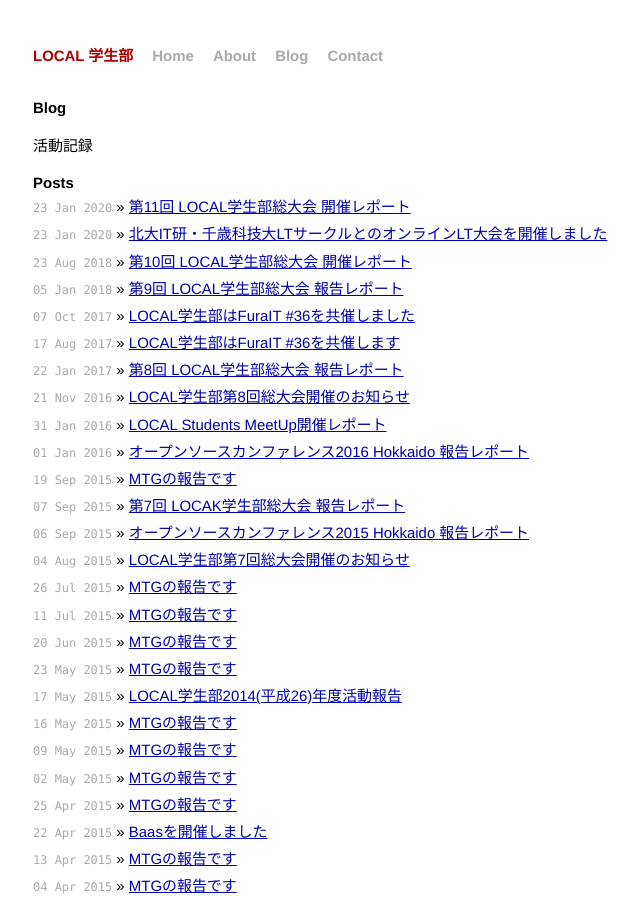
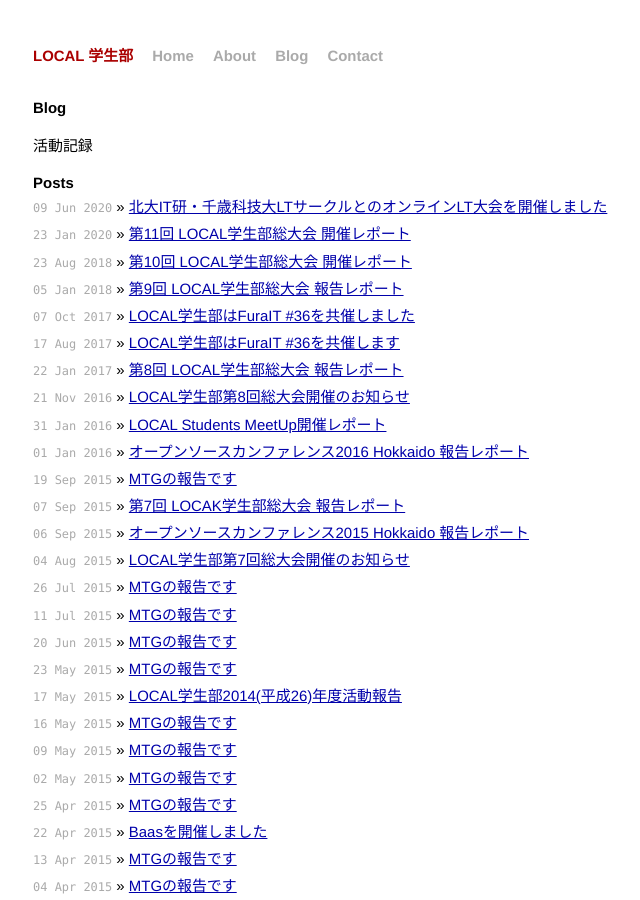
Before and after one commit to local-students/local-students.github.io, a Jekyll site: the page built from blog.html, in a window 1280 px wide and 900 px high. Shown: the whole window, without its empty margins (293-933 px from the left). Built offline with Jekyll 4.4.1, drawn with Linux system fonts in a browser that asks for light colours; comment, search, counter and statistics services are not loaded.

Commit message:
Update and rename 2020-01-21-lhc-lt.md to 2020-06-09-lhc-lt.md

```diff
--- a/_posts/2020-01-21-lhc-lt.md
+++ b/_posts/2020-06-09-lhc-lt.md
@@ -1,7 +1,7 @@
 ---
 layout: post
 title:  "北大IT研・千歳科技大LTサークルとのオンラインLT大会を開催しました"
-date:   2020-01-23 00:00:00
+date:   2020-06-09 00:00:00
 categories: EVENT
 ---
 
@@ -14,7 +14,7 @@
 Clusterでの開催ということで、それぞれのアバターで会場に集まりました。
 オンラインの発表は、聞いている人の反応をつかみにくいのが難点ですが、Clusterでは参加者がアバターでリアクションを取ることができるので、楽しく発表できました！
 
-![](/static/img/localst2020/lhc_lt_1.jpg)
+![](/static/img/localst2020/lhc_lt_1.png)
 
 # オンラインならではの課題も
 全員の発表を終えて、Twitterを見てみると、Clusterを開いていたPCが落ちてしまって参加できなかった人もいたようです。
```
